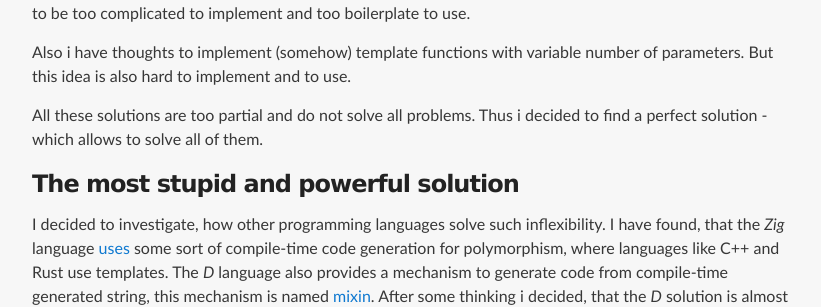
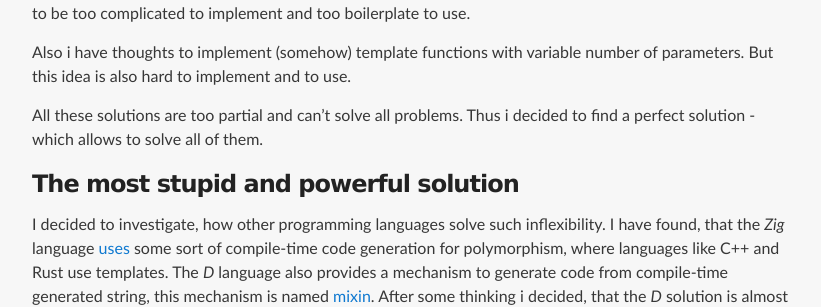
Before and after one commit to Panzerschrek/U-00DC-Sprache-site, a Jekyll site: the page built from _posts/2024-05-06-mixins.md, in a window 1280 px wide and 1400 px high, scrolled down 582 px. Shown: the part 155-462 px from the top of the window, without its empty margins (224-1045 px from the left). Built offline with Jekyll 4.4.1, drawn with Linux system fonts in a browser that asks for light colours; our own code applies the rules of GitHub Pages for plain Markdown files; some of the changed text lies outside the part shown.

Commit message:
Nekotoryje ispravlenija statji.

````diff
--- a/_posts/2024-05-06-mixins.md
+++ b/_posts/2024-05-06-mixins.md
@@ -24,7 +24,7 @@ This might work, but it seems to be too complicated to implement and too boilerp
 Also i have thoughts to implement (somehow) template functions with variable number of parameters.
 But this idea is also hard to implement and to use.
 
-All these solutions are too partial and do not solve all problems.
+All these solutions are too partial and can't solve all problems.
 Thus i decided to find a perfect solution - which allows to solve all of them.
 
 
@@ -84,7 +84,7 @@ template</type T/> type homogeneous_tuple</T, 3s/> = tup[ T, T, T ];
 template</type T/> type homogeneous_tuple</T, 4s/> = tup[ T, T, T, T ];
 ```
 
-// Now mixins may be used instead, or at least for cases where writing a lot of overloads isn't practical:
+Now mixins may be used instead, or at least for cases where writing a lot of overloads isn't practical:
 ```
 template</type T, size_type size/>
 type homogeneous_tuple</T, size/> = mixin( homogeneous_tuple_gen</size/>() );
````
